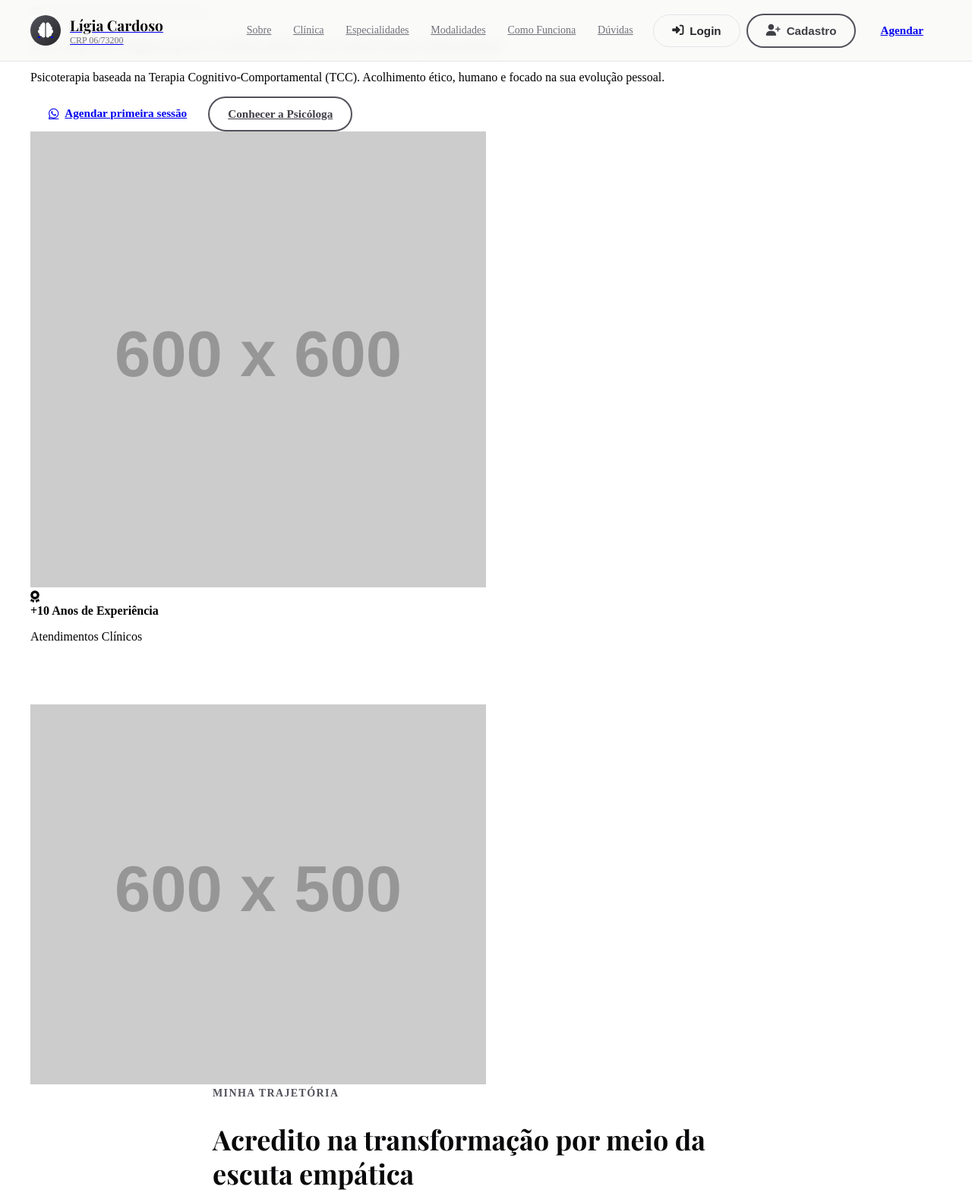
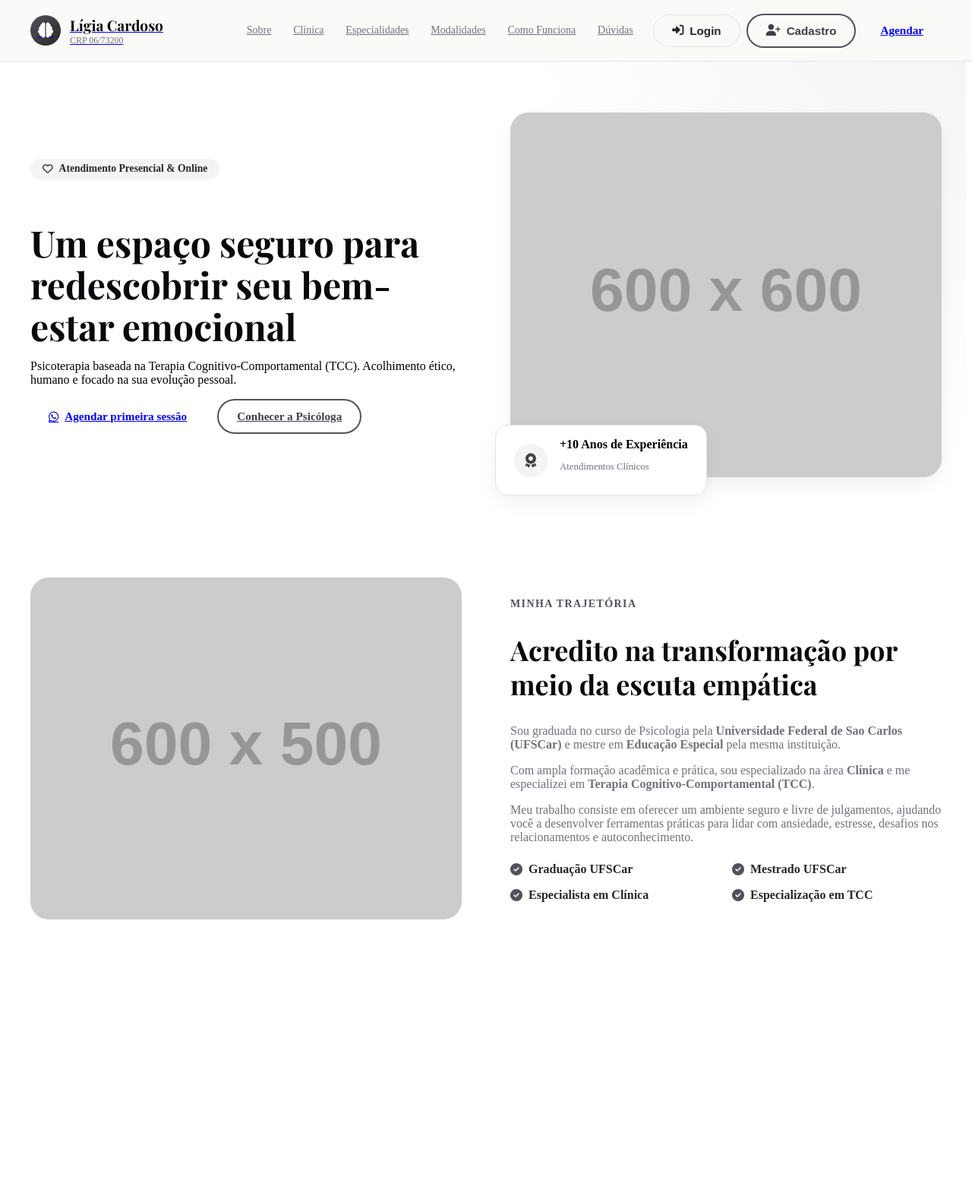
Before and after one commit to leonardo-ateodoro/psicoligia, a plain HTML site: page index.html in a window 1280 px wide. Shown: the top 1570 px of the page at 76% size. After the commit the page ends 1286 px from the top, so only its background shows below. Drawn offline with nearby package versions, Linux system fonts and the light colour scheme; some packages are replaced by stand-ins of ours; placeholder pictures from the web are drawn by us; a script that the page names is missing; a web font is replaced by a local one.

Commit message:
terminou o about

```diff
--- a/index.html
+++ b/index.html
@@ -118,12 +118,24 @@
            Meu trabalho consiste em oferecer um ambiente seguro e livre de julgamentos, ajudando você a desenvolver ferramentas práticas para lidar com ansiedade, estresse, desafios nos relacionamentos e autoconhecimento.
           </p>
           <div class="about__highlights">
-
+            <div class="about__highlights-item">
+              <i class="fa-solid fa-circle-check"></i> Graduação UFSCar
+            </div>
+            <div class="about__highlights-item">
+              <i class="fa-solid fa-circle-check"></i> Mestrado UFSCar
+            </div>
+            <div class="about__highlights-item">
+              <i class="fa-solid fa-circle-check"></i> Especialista em Clínica
+            </div>
+            <div class="about__highlights-item">
+              <i class="fa-solid fa-circle-check"></i> Especialização em TCC
+            </div>
           </div>
         </div>
       </div>
+    </section>
 
-    </section>
+
       </main>
 
 </head>
--- a/src/styles/components.css
+++ b/src/styles/components.css
@@ -138,3 +138,132 @@
     font-size: 1.5rem;
     color: var(--color-neutral-800);
 }
+
+.hero {
+    padding-top: 140px;
+    padding-bottom: var(--space-xl);
+    background: radial-gradient(circle at top right, var(--color-primary-100) 0%, transparent 40%);
+}
+
+.hero__grid {
+    display: grid;
+    grid-template-columns: 1fr 1fr;
+    gap: var(--space-xl);
+    align-items: center;
+}
+
+.hero__badge{
+    display: inline-flex;
+    align-items: center;
+    gap: 0.5rem;
+    padding: 0.35rem 1rem;
+    background-color: var(--color-primary-100);
+    color: var(--color-primary-800);
+    border-radius: var(--border-radius-full);
+    font-size: 0.85rem;
+    font-weight: 600;
+    margin-bottom: var(--space-sm);
+}
+
+.hero__title {
+        font-family: var(--font-heading);
+        font-size: 3rem;
+        line-height: 1.15;
+        color: var(--color-neutral-900);
+        margin-bottom: var(--space-sm);
+}
+
+.hero__subtitle {
+    font-size: 1.125rem;
+    color: var(--color-neutral-600);
+    margin-bottom: var(--space-lg);
+}
+
+
+.hero__actions {
+    display: flex;
+    gap: var(--space-sm);
+    flex-wrap: wrap;
+}
+
+.hero__image-card {
+    position: relative;
+}
+
+.hero__image {
+    border-radius: var(--border-radius-lg);
+    box-shadow: var(--box-shadow-soft);
+    object-fit: cover;
+    width: 100%;
+    height: 480px;
+}
+
+.hero__floating-tag {
+    position: absolute;
+    bottom: -20px;
+    left: -20px;
+    background: #ffffff;
+    padding: 1rem 1.5rem;
+    border-radius: var(--border-radius-md);
+    box-shadow: var(--box-shadow-soft);
+    display: flex;
+    align-items: center;
+    gap: 1rem;
+    border: 1px solid var(--color-neutral-200);
+}
+
+.hero__floating-icon{
+    width: 44px;
+    height: 44px;
+    border-radius: 50%;
+    background-color: var(--color-primary-100);
+    color: var(--color-primary-700);
+    display: flex;
+    align-items: center;
+    justify-content: center;
+    font-size: 1.2rem;
+}
+
+.hero__floating-subtitle{
+    font-size: 0.8rem;
+    color: var(--color-neutral-600);
+}
+
+.about__grid {
+    display: grid;
+    grid-template-columns: 1fr 1fr;
+    gap: var(--space-xl);
+    align-items: center;
+}
+
+.about__image {
+    border-radius: var(--border-radius-lg);
+    box-shadow: var(--border-shadow-soft);
+    height: 450px;
+    object-fit: cover;
+    width: 100%;
+}
+
+.about__text-block p {
+    margin-bottom: var(--space-sm);
+    color: var(--color-neutral-600);
+}
+
+.about__highlights {
+    display: grid;
+    grid-template-columns: 1fr 1fr;
+    gap: var(--space-sm);
+    margin-top: var(--space-md);
+}
+
+.about__highlights-item {
+    display: flex;
+    align-items: center;
+    gap: 0.5rem;
+    font-weight: 600;
+    color: var(--color-primary-800);
+}
+
+.about__highlights-item i {
+    color: var(--color-primary-600);
+}
```
